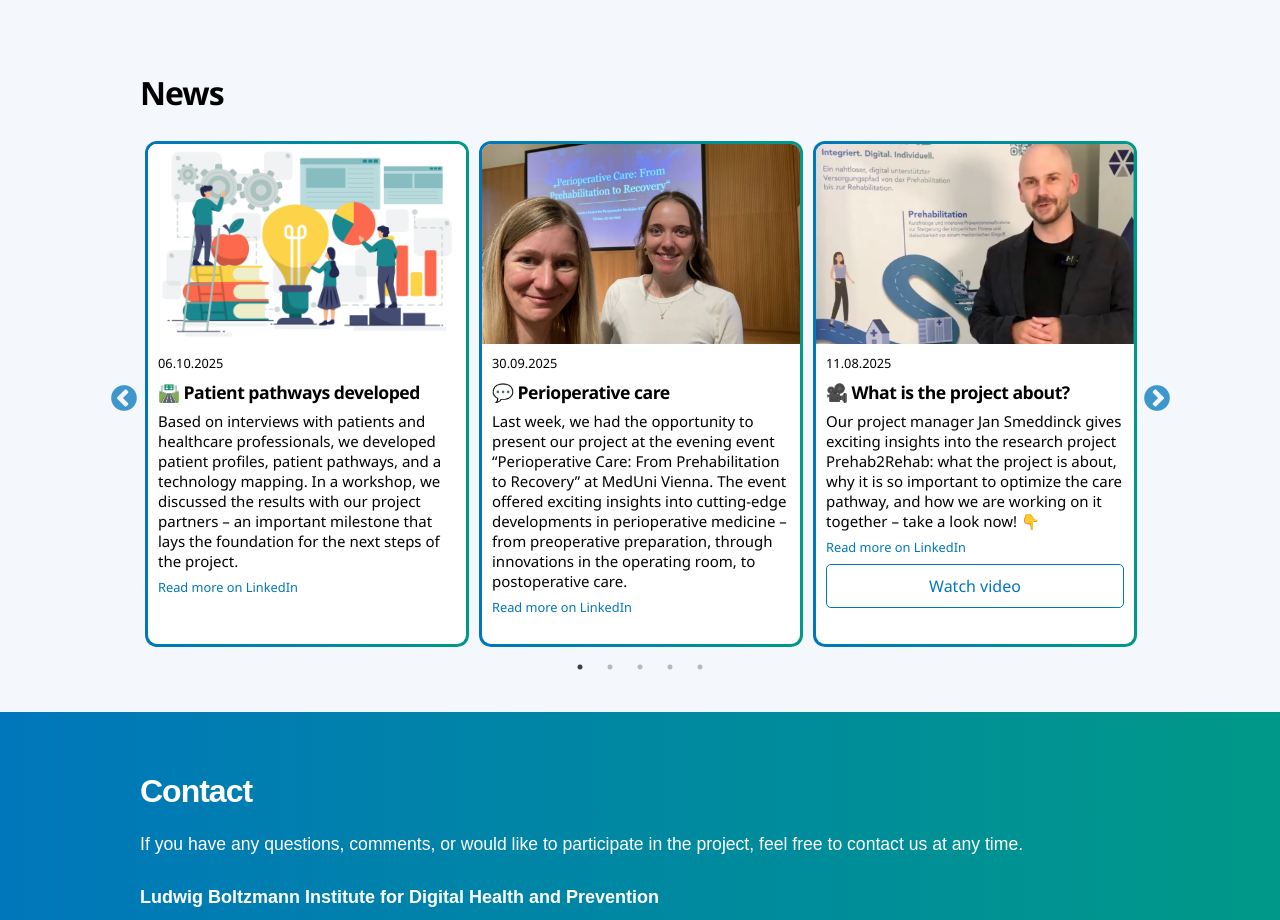
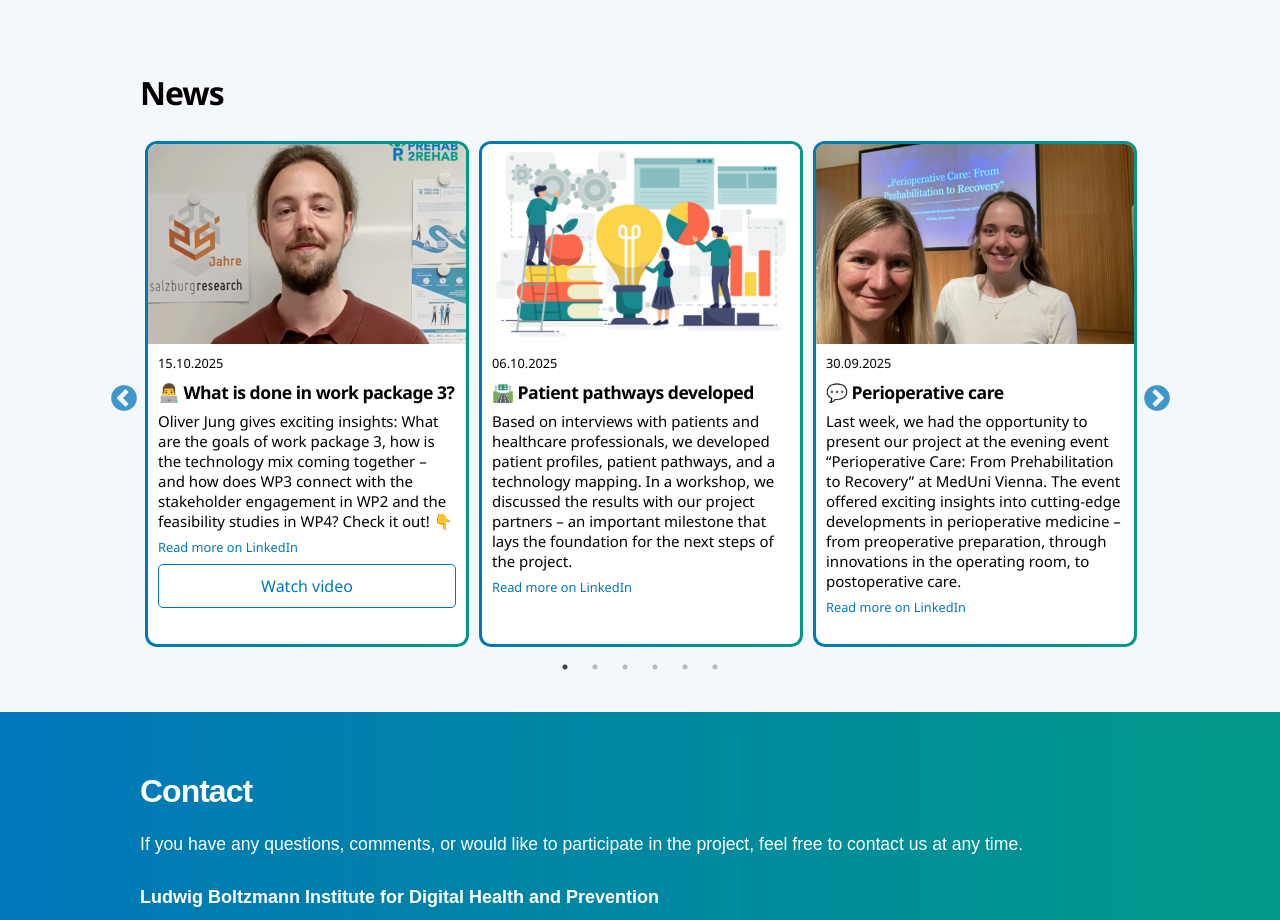
Before and after one commit to Prehab2Rehab/prehab2rehab.github.io, a React (Vite) app: page / in a window 1280 px wide. Shown: the part 6300-7220 px from the top of the page. Built offline with nearby package versions, Linux system fonts and the light colour scheme.

Commit message:
add news AP3 video

```diff
--- a/src/locales/de/news.js
+++ b/src/locales/de/news.js
@@ -1,10 +1,18 @@
 const articles = [
+  {
+    "headline": "👨‍💻 Was passiert in Arbeitspaket 3?",
+    "date": "15.10.2025",
+    "image": "6-video-WP3.png",
+    "text": "Oliver Jung gibt spannende Einblicke: Was sind die Ziele von Arbeitspaket 3, wie entsteht der Technologiemix – und wie knüpft AP3 an die Stakeholder-Einbindung aus AP2 sowie die Machbarkeitsstudien in AP4 an? Jetzt reinschauen! 👇",
+    "linkedinUrl": "https://www.linkedin.com/feed/update/urn:li:activity:7384137435485663232",
+    "videoUrl": "https://www.linkedin.com/embed/feed/update/urn:li:ugcPost:7384137354149605376?compact=1"
+  },
   {
     "headline": "🛣️ Patient:innenpfade entwickelt",
     "date": "06.10.2025",
     "image": "5-workshop.jpg",
     "text": "Auf Basis von Interviews mit Patient:innen und Gesundheitspersonal haben wir Patient:innenprofile, Patient:innenpfade sowie ein Technologie-Mapping entwickelt. In einem Workshop tauschten wir uns mit unseren Projektpartner:innen über die Ergebnisse aus – ein wichtiger Meilenstein, der den Grundstein für die nächsten Projektschritte legt.",
-    "linkedinUrl": "https://www.linkedin.com/posts/prehab2rehab_prehab2rehab-digitalhealth-scienceforsociety-activity-7380881030368378880-YCFf?utm_source=share&utm_medium=member_desktop&rcm=ACoAACKHRlIB76ol-DAzLj-F-uTCK5_r6CzFhaghttps://www.linkedin.com/posts/prehab2rehab_prehab2rehab-digitalhealth-scienceforsociety-activity-7380881030368378880-YCFf?utm_source=share&utm_medium=member_desktop&rcm=ACoAACKHRlIB76ol-DAzLj-F-uTCK5_r6CzFhag"
+    "linkedinUrl": "https://www.linkedin.com/posts/prehab2rehab_prehab2rehab-digitalhealth-scienceforsociety-activity-7380881030368378880-YCFf?utm_source=share&utm_medium=member_desktop&rcm=ACoAACKHRlIB76ol-DAzLj-F-uTCK5_r6CzFhag"
   },
   {
     "headline": "💬 Perioperative Care",
--- a/src/locales/en/news.js
+++ b/src/locales/en/news.js
@@ -1,10 +1,18 @@
 const articles = [
+    {
+    "headline": "👨‍💻 What is done in work package 3?",
+    "date": "15.10.2025",
+    "image": "6-video-WP3.png",
+    "text": "Oliver Jung gives exciting insights: What are the goals of work package 3, how is the technology mix coming together – and how does WP3 connect with the stakeholder engagement in WP2 and the feasibility studies in WP4? Check it out! 👇",
+    "linkedinUrl": "https://www.linkedin.com/feed/update/urn:li:activity:7384137435485663232",
+    "videoUrl": "https://www.linkedin.com/embed/feed/update/urn:li:ugcPost:7384137354149605376?compact=1"
+  },
   {
     "headline": "🛣️ Patient pathways developed",
     "date": "06.10.2025",
     "image": "5-workshop.jpg",
     "text": "Based on interviews with patients and healthcare professionals, we developed patient profiles, patient pathways, and a technology mapping. In a workshop, we discussed the results with our project partners – an important milestone that lays the foundation for the next steps of the project.",
-    "linkedinUrl": "https://www.linkedin.com/posts/prehab2rehab_prehab2rehab-digitalhealth-scienceforsociety-activity-7380881030368378880-YCFf?utm_source=share&utm_medium=member_desktop&rcm=ACoAACKHRlIB76ol-DAzLj-F-uTCK5_r6CzFhaghttps://www.linkedin.com/posts/prehab2rehab_prehab2rehab-digitalhealth-scienceforsociety-activity-7380881030368378880-YCFf?utm_source=share&utm_medium=member_desktop&rcm=ACoAACKHRlIB76ol-DAzLj-F-uTCK5_r6CzFhag"
+    "linkedinUrl": "https://www.linkedin.com/posts/prehab2rehab_prehab2rehab-digitalhealth-scienceforsociety-activity-7380881030368378880-YCFf?utm_source=share&utm_medium=member_desktop&rcm=ACoAACKHRlIB76ol-DAzLj-F-uTCK5_r6CzFhag"
   },
   {
     "headline": "💬 Perioperative care",
```
Also changed, not shown: public/news/6-video-WP3.png (added).
